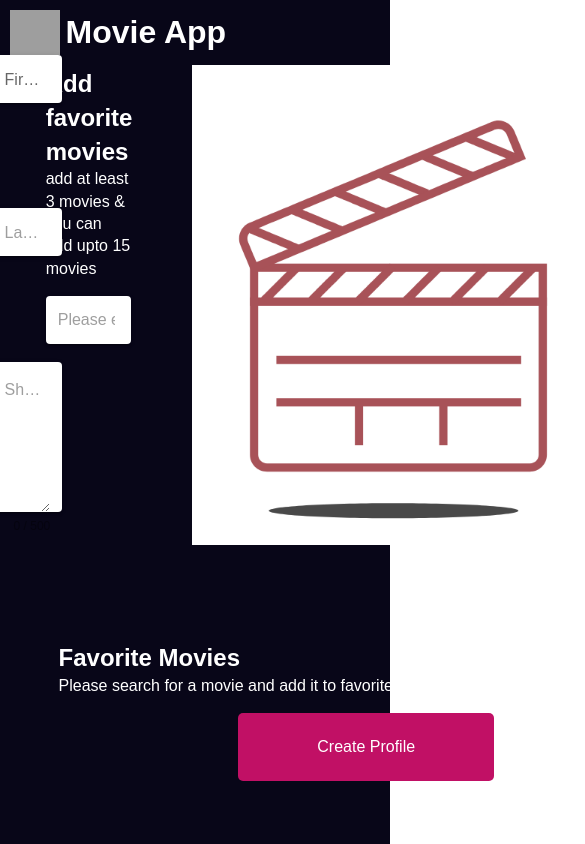
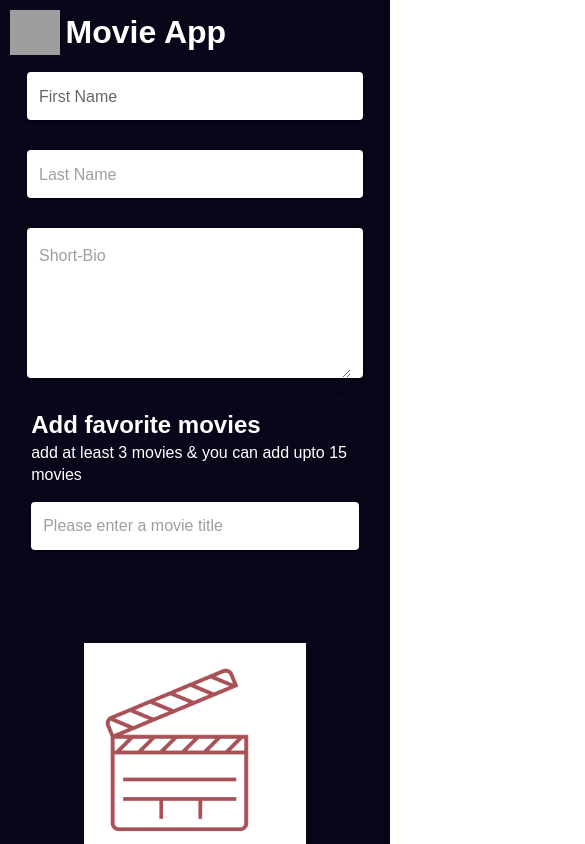
Before and after one commit to Meghanath91/movieapp, a Vue app: page / in a window 390 px wide. Shown: the top 844 px of the page, 585 px wide, since content can reach past the window. Built offline with nearby package versions, Linux system fonts and the light colour scheme; grey boxes are pictures that could not be loaded; what lottie-vuejs would draw is missing.

Commit message:
add responsivedesign

```diff
--- a/src/App.vue
+++ b/src/App.vue
@@ -64,4 +64,14 @@ export default {
   display: grid;
   grid-template-rows: 1fr 2fr;
 }
+@media only screen and (max-width: 768px) {
+  .form-search-container {
+    display: flex;
+    flex-direction: column;
+  }
+  .main-container {
+    display: flex;
+    flex-direction: column;
+  }
+}
 </style>
--- a/src/components/Form/ProfileForm.vue
+++ b/src/components/Form/ProfileForm.vue
@@ -51,8 +51,6 @@ export default {
 .form {
   display: flex;
   flex-direction: column;
-  /* width: 70%; */
-  /* padding: 5% 0 0 5%; */
 }
 .main-form {
   padding: 5% 0 0 10%;
@@ -60,4 +58,12 @@ export default {
   display: flex;
   align-content: center;
 }
+@media only screen and (max-width: 768px) {
+  .main-form {
+    /* padding: 5% 0 0 12%; */
+    width: 90%;
+    display: flex;
+    align-content: center;
+  }
+}
 </style>
--- a/src/components/SearchMovie/SearchMovie.vue
+++ b/src/components/SearchMovie/SearchMovie.vue
@@ -19,8 +19,7 @@
         <DisplayMovie v-on:add-movie="addMovie" v-bind:movie="movie" v-bind:movies="movies" />
       </div>
     </div>
-    <img class="title-img" v-else-if="movieQuery===''" src="/assets/5.gif" width="600px" />
-    <!-- <h1 class="messages" v-else-if="movieQuery===''">Add movies</h1> -->
+    <img class="title-img" v-else-if="movieQuery===''" src="/assets/5.gif" />
     <h1 class="messages" v-else>Can’t find that Movie</h1>
   </div>
 </template>
@@ -77,10 +76,12 @@ export default {
 
 <style scoped>
 .title-img {
-  padding: 0 10% 10% 10%;
+  padding: 10%;
+  width: 600px;
 }
 .search-container {
-  padding: 3% 2% 0 0;
+  margin-bottom: 5%;
+  padding: 3% 8% 0 8%;
   color: white;
   width: 100%;
 }
@@ -94,7 +95,6 @@ export default {
 }
 
 form {
-  /* display: flex; */
   margin-bottom: 5%;
 }
 
@@ -109,7 +109,6 @@ form {
   margin: 0 4% 2% 2%;
   padding: 3%;
   border-radius: 25px;
-  /* background-color: white; */
   overflow-y: auto;
 }
 .scroll {
@@ -121,4 +120,22 @@ form {
   color: white;
   text-align: center;
 }
+
+@media only screen and (max-width: 768px) {
+  .search-display-container {
+    display: flex;
+    flex-direction: column;
+  }
+  .search-container {
+    height: 20vh;
+  }
+  .title-img {
+    margin: auto;
+    margin-top: 5%;
+    width: 300px;
+  }
+  .search-container img {
+    display: none;
+  }
+}
 </style>
```
